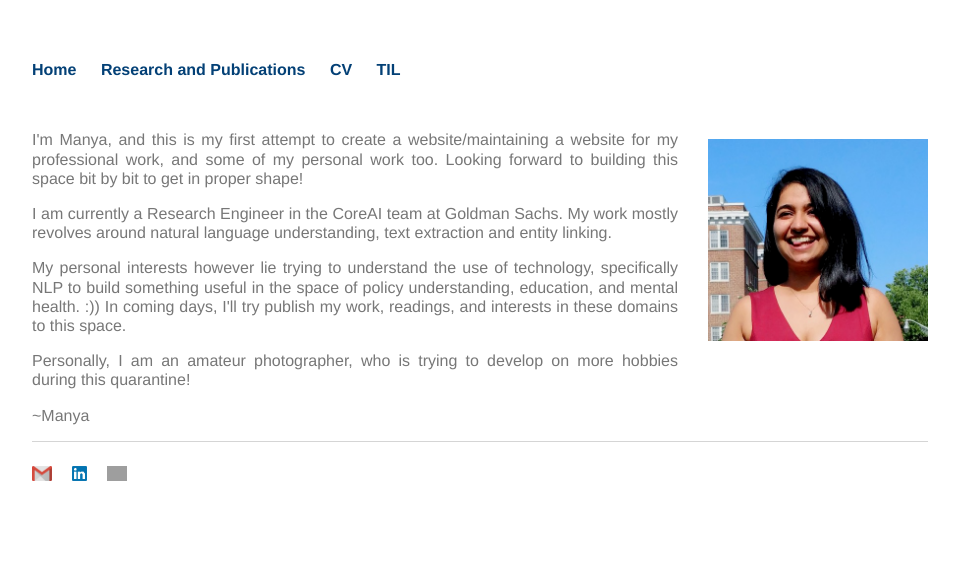
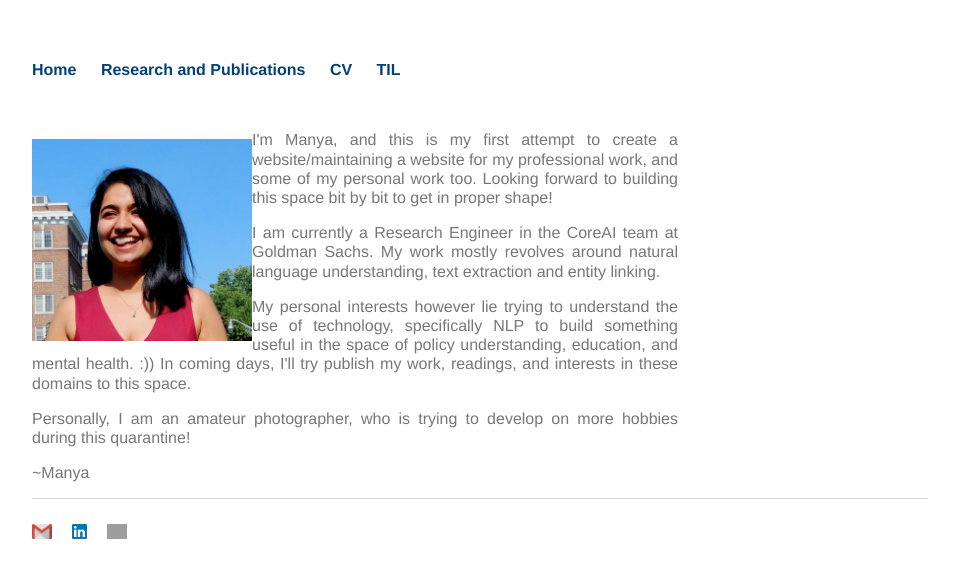
Before and after one commit to ManyaWadhwa/manyawadhwa.github.io, a Jekyll site: the page built from index.html, in a window 1280 px wide. Shown: the top 578 px of the page, without its empty margins (160-1119 px from the left). Built offline with Jekyll 4.4.1, drawn with Linux system fonts in a browser that asks for light colours; grey boxes are pictures that could not be loaded.

Commit message:
index, and directories

```diff
--- a/index.html
+++ b/index.html
@@ -6,7 +6,7 @@
 	<br>
 	<h1></h1>
 
-<img src="images/headshot.png" style="float:right" src="images/headshot.png" alt="picture" class="inline" width="220" style="padding-top: 0px; padding-bottom: 10px; padding-left: 40px; padding-right: 10px">
+<img src="images/headshot.png" style="float:left" src="images/headshot.png" alt="picture" class="inline" width="220" style="padding-top: 0px; padding-bottom: 10px; padding-right: 40px; padding-left: 40px">
 
 <p align="justify">I'm Manya, and this is my first attempt to create a website/maintaining a website for my professional work, and some of my personal work too. Looking forward to building this space bit by bit to get in proper shape! </p>
 
```
